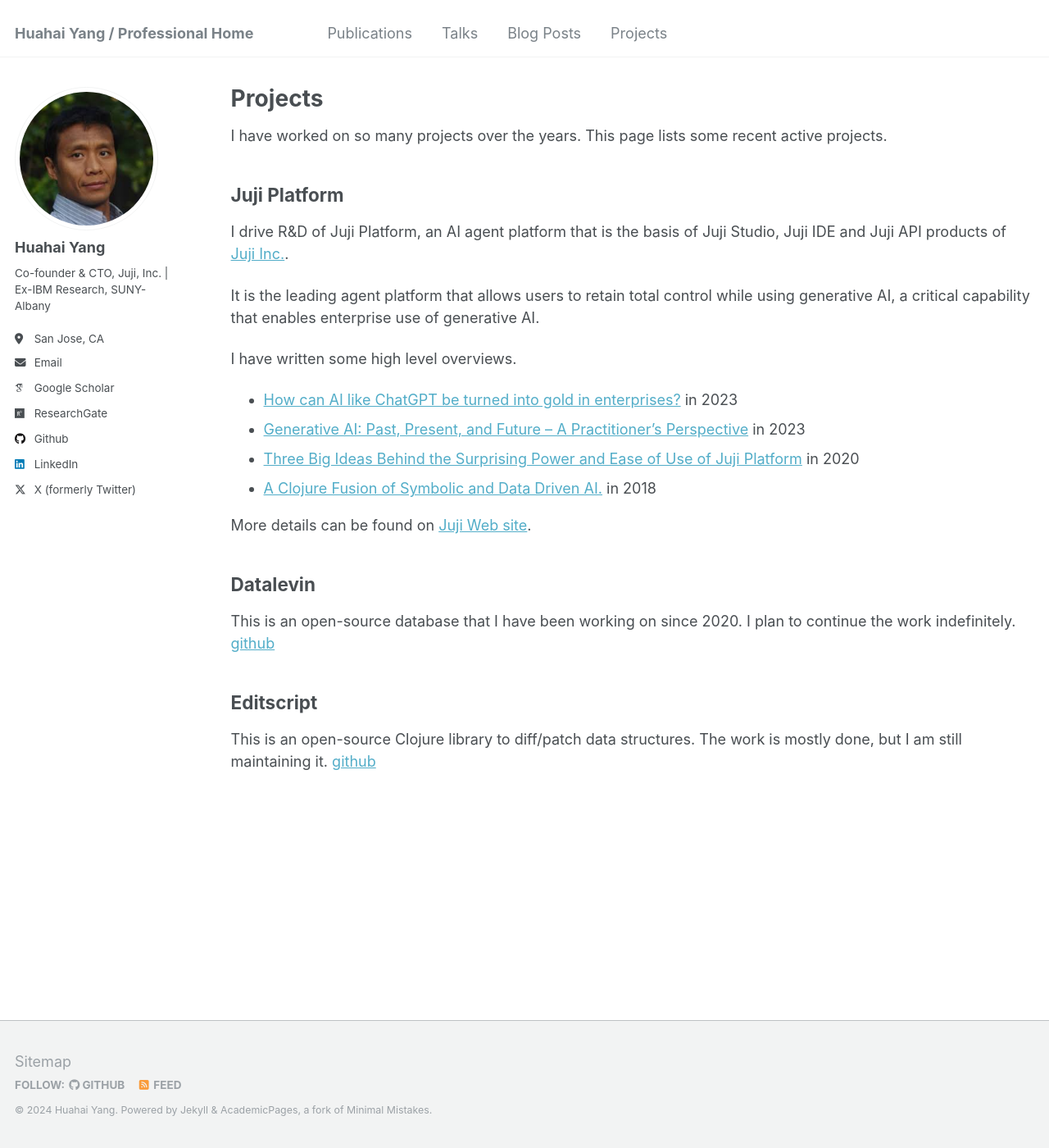
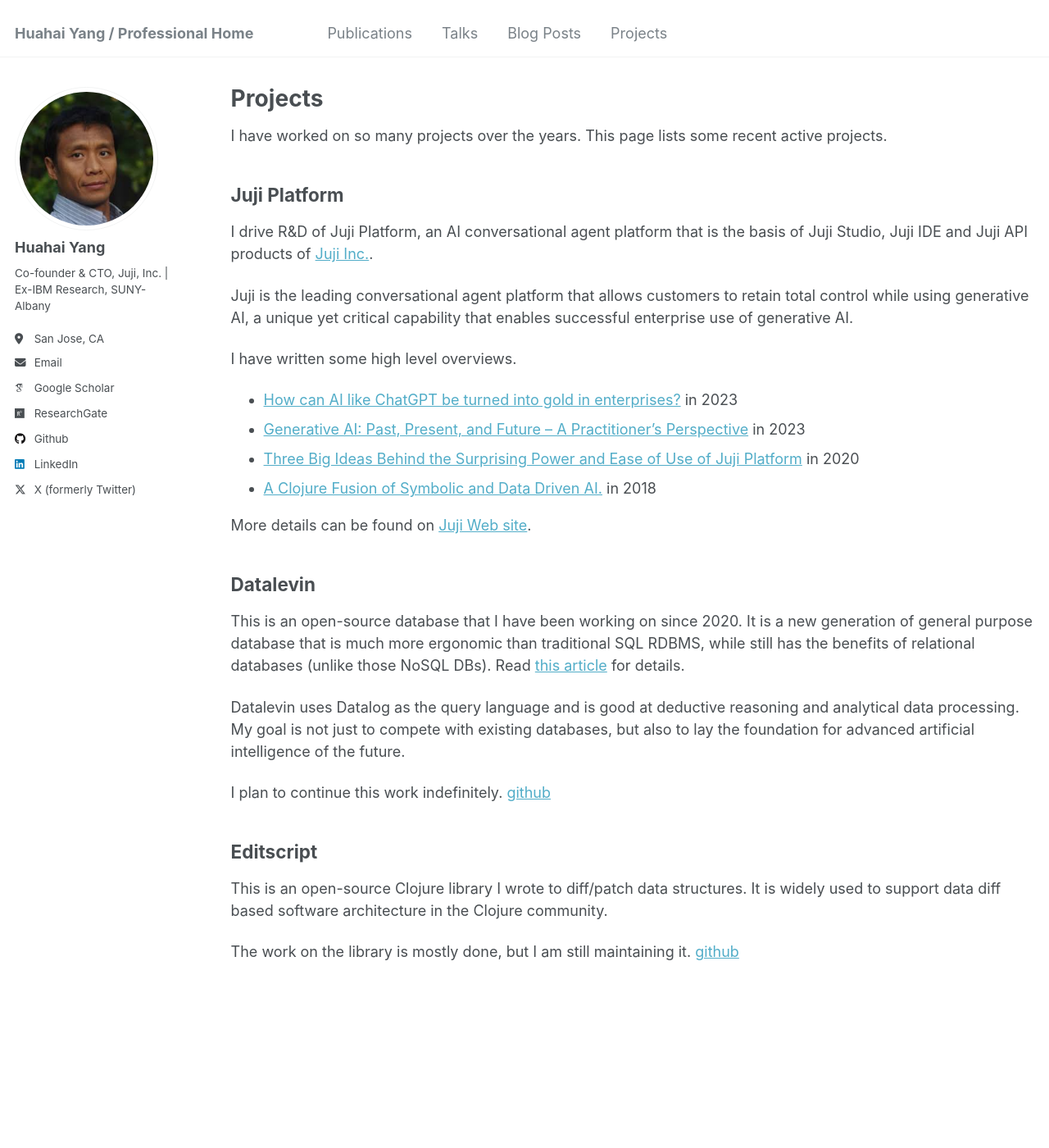
Before and after one commit to huahaiy/huahaiy.github.io, a Jekyll site: the page built from _pages/projects.md, in a window 1280 px wide and 1400 px high. Shown: the whole window at 82% size. Built offline with Jekyll 4.4.1, drawn with Linux system fonts in a browser that asks for light colours; some web fonts are replaced.

Commit message:
update projects

```diff
--- a/_pages/projects.md
+++ b/_pages/projects.md
@@ -13,12 +13,13 @@ projects.
 Juji Platform
 ---
 
-I drive R&D of Juji Platform, an AI agent platform that is the basis of Juji
-Studio, Juji IDE and Juji API products of [Juji Inc.](https://juji.io).
+I drive R&D of Juji Platform, an AI conversational agent platform that is the
+basis of Juji Studio, Juji IDE and Juji API products of [Juji
+Inc.](https://juji.io).
 
-It is the leading agent platform that allows users to retain total control while using
-generative AI, a critical capability that enables enterprise use of generative
-AI.
+Juji is the leading conversational agent platform that allows customers to
+retain total control while using generative AI, a unique yet critical capability
+that enables successful enterprise use of generative AI.
 
 I have written some high level overviews.
 
@@ -36,11 +37,26 @@ More details can be found on [Juji Web site](https://juji.io).
 Datalevin
 ---
 
-This is an open-source database that I have been working on since 2020. I plan
-to continue the work indefinitely. [github](https://github.com/juji-io/datalevin)
+This is an open-source database that I have been working on since 2020. It is a
+new generation of general purpose database that is much more ergonomic than
+traditional SQL RDBMS, while still has the benefits of relational databases
+(unlike those NoSQL DBs). Read [this
+article](https://yyhh.org/blog/2024/09/competing-for-the-job-with-a-triplestore/)
+for details.
+
+Datalevin uses Datalog as the query language and is good at deductive reasoning
+and analytical data processing. My goal is not just to compete with existing
+databases, but also to lay the foundation for advanced artificial intelligence
+of the future.
+
+I plan to continue this work indefinitely. [github](https://github.com/juji-io/datalevin)
 
 Editscript
 ---
 
-This is an open-source Clojure library to diff/patch data structures. The work is mostly
-done, but I am still maintaining it. [github](https://github.com/juji-io/editscript)
+This is an open-source Clojure library I wrote to diff/patch data structures. It
+is widely used to support data diff based software architecture in the Clojure
+community.
+
+The work on the library is mostly done, but I am still maintaining it.
+[github](https://github.com/juji-io/editscript)
```
